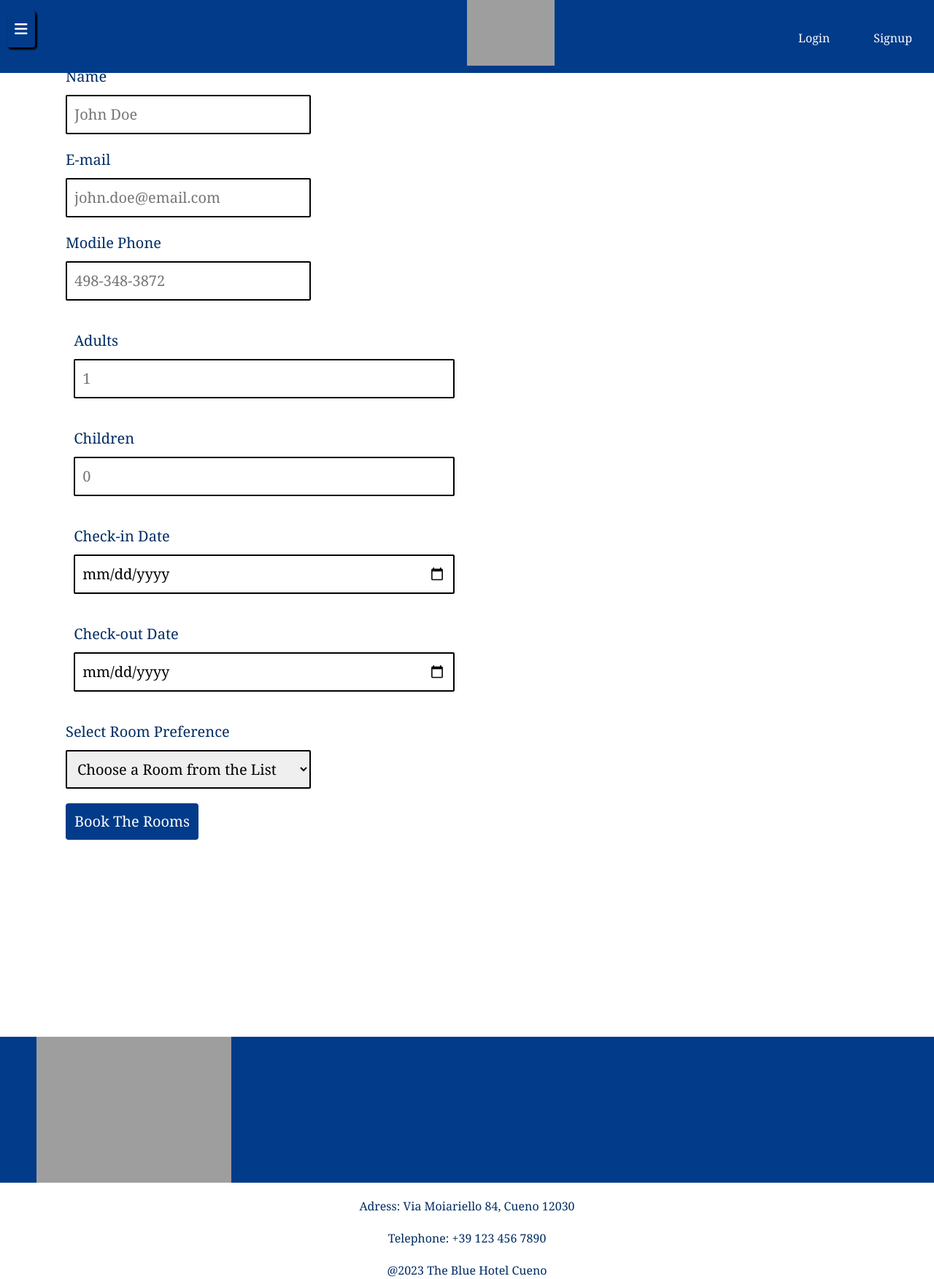
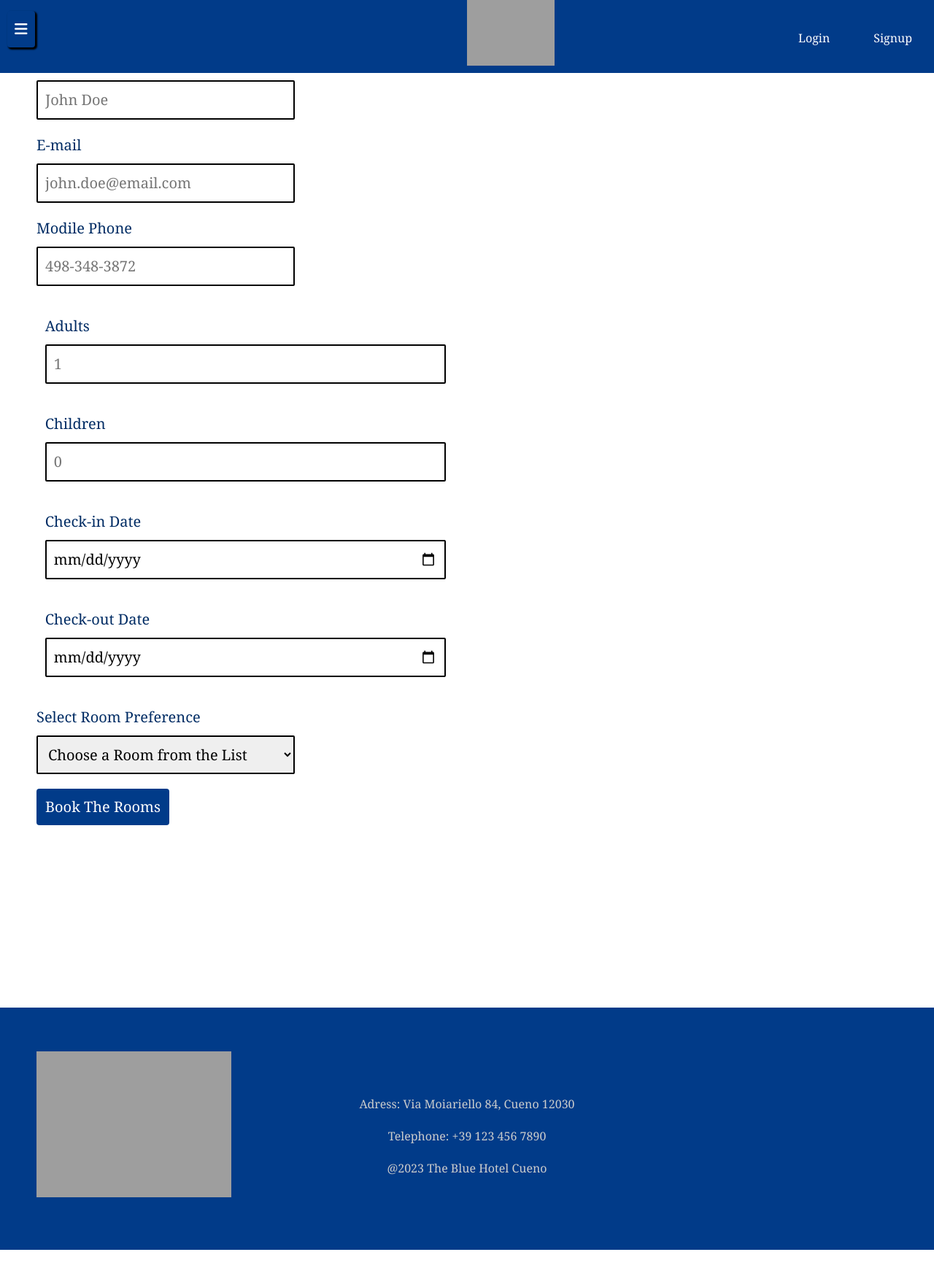
Before and after one commit to simonepietraroia/bluehotel, a Django app: page /create/ in a window 1280 px wide. Shown: the whole page at 73% size. After the commit the page ends 1713 px from the top, so only its background shows below. Run offline with Django 3.2, Linux system fonts and the light colour scheme; some libraries are stand-ins or nearby versions; grey boxes are pictures that could not be loaded.

Commit message:
corrected css stylings on index html

```diff
--- a/static/css/style.css
+++ b/static/css/style.css
@@ -226,14 +226,23 @@ main {
 .footer-background {
     background-color: #013b89;
     width: 100%;
-    height: 200px;
+    height: 100%;
     position: relative;
     top: 200px;
+}
+
+.tel-and-adress {
+    position: relative;
+    bottom: 100px;
+    color: #ccc;
+    padding-bottom: 0;
 }
 
 #logo-footer {
     height: 200px;
     margin-left: 50px;
+    position: relative;
+    top: 60px;
 }
 
 /* Stylying for booking page */
--- a/templates/base.html
+++ b/templates/base.html
@@ -40,11 +40,9 @@
             <button id="toggle-menu" class="toggle-menu"><i class="fa-solid fa-bars"></i></button>
         </nav>
     </header>
-    <main class="flex-shrink-0 main-bg">
-        {% block content %}
+    {% block content %}
 
-        {% endblock content %}
-    </main>
+    {% endblock content %}
     <footer class="footer-background">
         <img id="logo-footer" src="https://res.cloudinary.com/difv4hl67/image/upload/v1694788909/logo.png" alt="the hotel logo">
         <div class="tel-and-adress">
```
